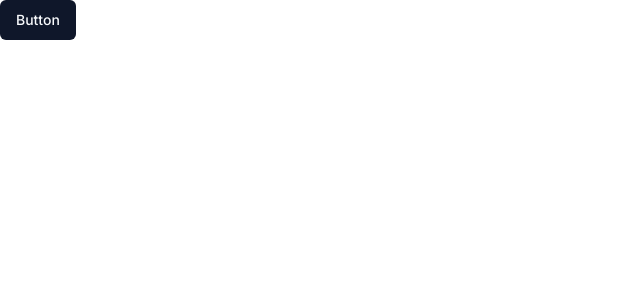
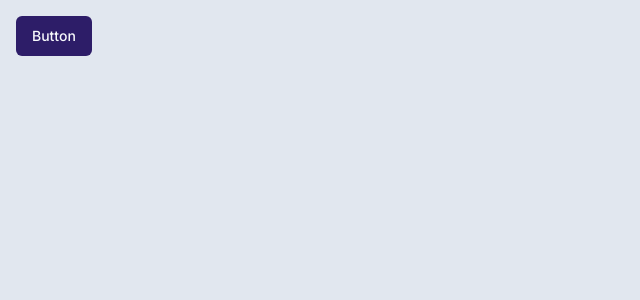
Before and after one commit to KaikySantos/dash, a Next.js app: page / in a window 1280 px wide. Shown: the top 300 px of the page, without its empty margins (0-640 px from the left). Built offline with nearby package versions, Linux system fonts and the light colour scheme.

Commit message:
add base colors

```diff
--- a/app/globals.css
+++ b/app/globals.css
@@ -11,26 +11,26 @@
 
 @layer base {
   :root {
-    --background: 0 0% 100%;
+    --background: 214, 32%, 91%;
     --foreground: 222.2 84% 4.9%;
 
-    --card: 0 0% 100%;
+    --card: 214, 32%, 91%;
     --card-foreground: 222.2 84% 4.9%;
 
-    --popover: 0 0% 100%;
+    --popover: 214, 32%, 91%;
     --popover-foreground: 222.2 84% 4.9%;
 
-    --primary: 222.2 47.4% 11.2%;
+    --primary: 253, 57%, 26%;
     --primary-foreground: 210 40% 98%;
 
-    --secondary: 210 40% 96.1%;
-    --secondary-foreground: 222.2 47.4% 11.2%;
+    --secondary: 259, 59%, 59%;
+    --secondary-foreground: 222.2 84% 4.9%;
 
-    --muted: 210 40% 96.1%;
+    --muted: 259, 59%, 59%;
     --muted-foreground: 215.4 16.3% 46.9%;
 
-    --accent: 210 40% 96.1%;
-    --accent-foreground: 222.2 47.4% 11.2%;
+    --accent: 259, 59%, 59%;
+    --accent-foreground: 253, 57%, 26%;
 
     --destructive: 0 84.2% 60.2%;
     --destructive-foreground: 210 40% 98%;
@@ -53,7 +53,7 @@
     --popover-foreground: 210 40% 98%;
 
     --primary: 210 40% 98%;
-    --primary-foreground: 222.2 47.4% 11.2%;
+    --primary-foreground: 253, 57%, 26%;
 
     --secondary: 217.2 32.6% 17.5%;
     --secondary-foreground: 210 40% 98%;
--- a/app/page.tsx
+++ b/app/page.tsx
@@ -2,8 +2,8 @@ import { Button } from "@/components/ui/button";
 
 export default function Home() {
   return (
-    <div className="">
-      <Button>Button</Button>
+    <div className="p-4">
+      <Button variant="default">Button</Button>
     </div>
   );
 }
--- a/components/ui/button.tsx
+++ b/components/ui/button.tsx
@@ -9,15 +9,7 @@ const buttonVariants = cva(
   {
     variants: {
       variant: {
-        default: "bg-primary text-primary-foreground hover:bg-primary/90",
-        destructive:
-          "bg-destructive text-destructive-foreground hover:bg-destructive/90",
-        outline:
-          "border border-input bg-background hover:bg-accent hover:text-accent-foreground",
-        secondary:
-          "bg-secondary text-secondary-foreground hover:bg-secondary/80",
-        ghost: "hover:bg-accent hover:text-accent-foreground",
-        link: "text-primary underline-offset-4 hover:underline",
+        default: "bg-primary text-primary-foreground hover:opacity-90",
       },
       size: {
         default: "h-10 px-4 py-2",
```
Also changed, not shown: 1 other file (tests, documents, lock files or other folders).
